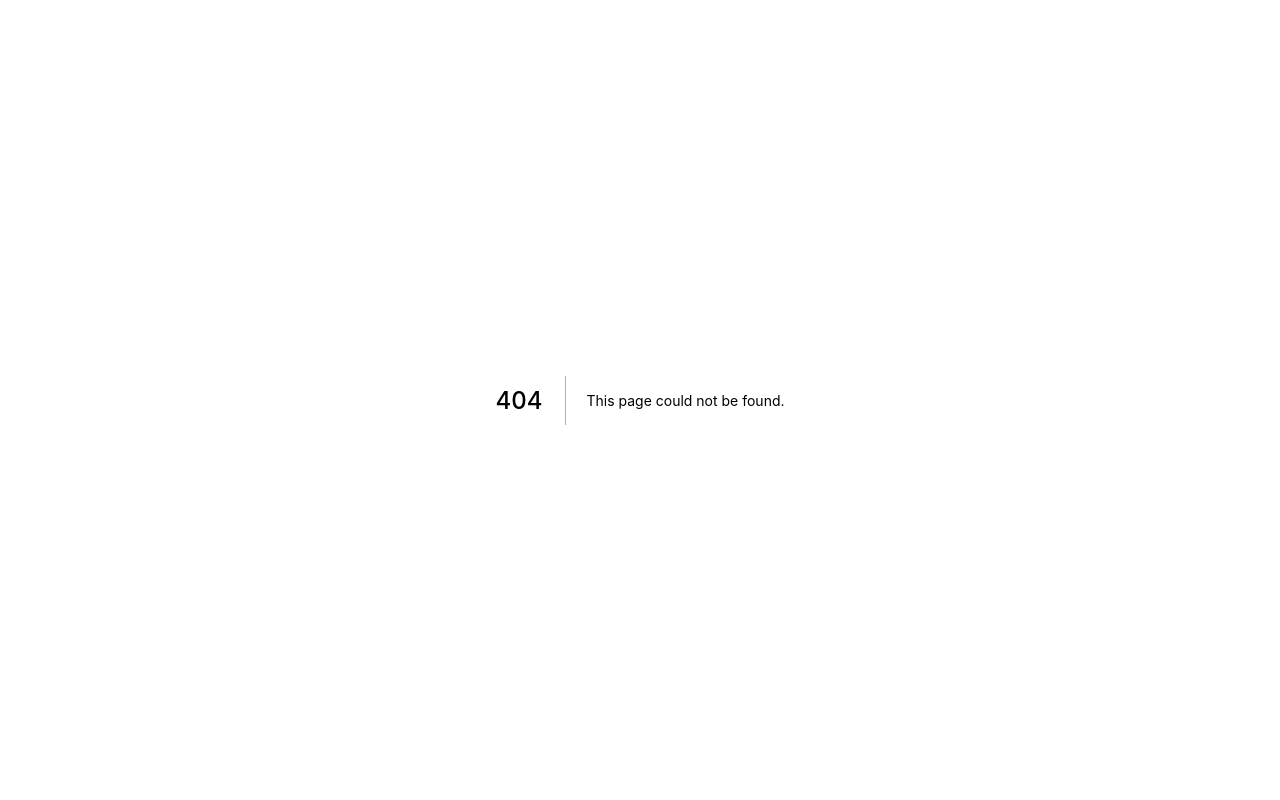
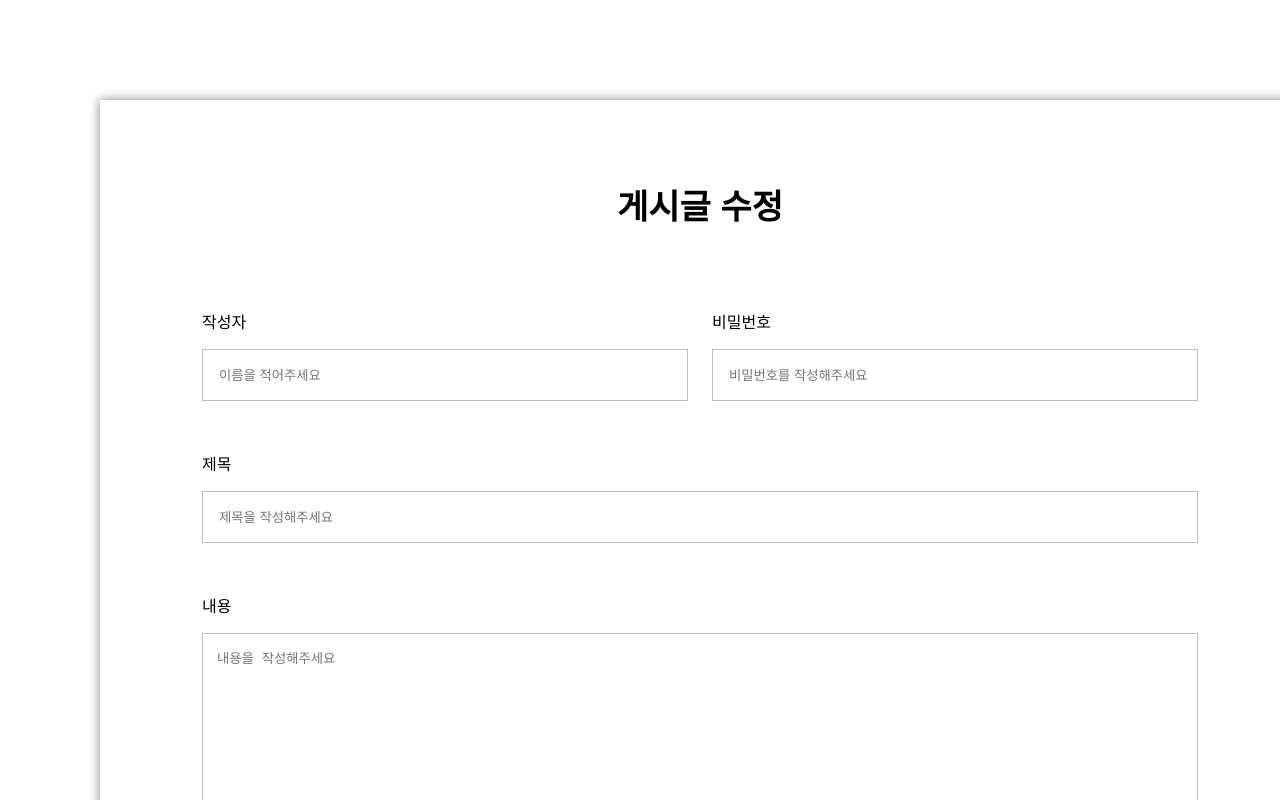
Before and after one commit to devgyuri/freeboard, a Next.js app: page /boards/1/edit in a window 1280 px wide. Before the commit this address had no page. Shown: the top 800 px of the page. Built offline with nearby package versions, Linux system fonts and the light colour scheme; no server answers.

Commit message:
creating edit page

```diff
--- /dev/null
+++ b/pages/boards/[boardId]/edit/index.js
@@ -0,0 +1,31 @@
+import { useRouter } from "next/router";
+import BoardWrite from "../../../../src/components/units/board/write/BoardWrite.container";
+import { gql, useQuery } from "@apollo/client";
+
+const FETCH_BOARD = gql`
+    query fetchBoard($boardId: ID!) {
+        fetchBoard(boardId: $boardId) {
+            _id
+            writer
+            title
+            contents
+        }
+    }
+`;
+
+export default function BoardEditPage() {
+    const router = useRouter();
+
+    const {data} = useQuery(FETCH_BOARD, {
+        variables: {
+            boardId: router.query.boardId
+        }
+    })
+
+    return(
+        <BoardWrite
+            isEdit={true}
+            data={data}
+        />
+    );
+};
--- a/src/components/units/board/detail/BoardDetail.container.js
+++ b/src/components/units/board/detail/BoardDetail.container.js
@@ -26,11 +26,16 @@ export default function BoardDetail() {
         router.push("/boards");
     };
 
+    const onClickMoveToBoardEdit = () => {
+        router.push(`/boards/${router.query.boardId}/edit`);
+    };
+
     return(
         <BoardDetailUI
             data={data}
             onClickMoveToBoardList={onClickMoveToBoardList}
             onClickDelete={onClickDelete}
+            onClickMoveToBoardEdit={onClickMoveToBoardEdit}
         />
     );
 };
--- a/src/components/units/board/detail/BoardDetail.presenter.js
+++ b/src/components/units/board/detail/BoardDetail.presenter.js
@@ -22,7 +22,7 @@ export default function BoardDetailUI(props) {
             </S.CardWrapper>
             <S.BottomWrapper>
                 <S.Button onClick={props.onClickMoveToBoardList}>목록으로</S.Button>
-                <S.Button>수정하기</S.Button>
+                <S.Button onClick={props.onClickMoveToBoardEdit}>수정하기</S.Button>
                 <S.Button id={props.data?.fetchBoard?._id} onClick={props.onClickDelete}>삭제하기</S.Button>
             </S.BottomWrapper>
         </S.Wrapper>
--- a/src/components/units/board/write/BoardWrite.container.js
+++ b/src/components/units/board/write/BoardWrite.container.js
@@ -2,9 +2,9 @@ import { useState } from "react";
 import { useMutation } from "@apollo/client";
 import { useRouter } from "next/router"
 import BoardWriteUI from "./BoardWrite.presenter";
-import { CREATE_BOARD } from "./BoardWrite.queries";
+import { CREATE_BOARD, UPDATE_BOARD } from "./BoardWrite.queries";
 
-export default function BoardWrite() {
+export default function BoardWrite(props) {
     const router = useRouter();
 
     const [writer, setWriter] = useState("");
@@ -20,6 +20,7 @@ export default function BoardWrite() {
     const [isActive, setIsActive] = useState(false);
 
     const [createBoard] = useMutation(CREATE_BOARD);
+    const [updateBoard] = useMutation(UPDATE_BOARD);
 
     const onChangeWriter = (event) => {
         setWriter(event.target.value);
@@ -106,6 +107,40 @@ export default function BoardWrite() {
         }
     };
 
+    const onClickUpdate = async () => {
+        if(!title && !contents) {
+            alert("수정한 내용이 없습니다")
+            return;
+        }
+        if(!password) {
+            alert("비밀번호를 입력해주세요")
+            return;
+        }
+
+        const updateBoardInput = {};
+        if(title) {
+            updateBoardInput.title = title;
+        }
+        if(contents) {
+            updateBoardInput.contents = contents;
+        }
+
+        if(writer && password && title && contents) {
+            try {
+                const result = await updateBoard({
+                    variables: {
+                        boardId: router.query.boardId,
+                        password,
+                        updateBoardInput
+                    }
+                });
+                router.push(`/boards/${result.data.updateBoard._id}`);
+            } catch(error) {
+                alert(error.message);
+            }
+        }
+    };
+
     return (
         <BoardWriteUI
             writerError={writerError}
@@ -117,7 +152,10 @@ export default function BoardWrite() {
             onChangeTitle={onChangeTitle}
             onChangeContents={onChangeContents}
             onClickSubmit={onClickSubmit}
+            onClickUpdate={onClickUpdate}
             isActive={isActive}
+            isEdit={props.isEdit}
+            data={props.data}
         />
     );
 };
--- a/src/components/units/board/write/BoardWrite.presenter.js
+++ b/src/components/units/board/write/BoardWrite.presenter.js
@@ -4,11 +4,17 @@ export default function BoardWriteUI(props) {
 
     return (
         <S.Wrapper>
-            <S.Title>게시글 등록</S.Title>
+            <S.Title>{props.isEdit? "게시글 수정" : "게시글 등록"}</S.Title>
             <S.WriterWrapper>
                 <S.InputWrapper>
                     <S.Label>작성자</S.Label>
-                    <S.Writer type="text" placeholder="이름을 적어주세요" onChange={props.onChangeWriter} />
+                    <S.Writer
+                        type="text"
+                        placeholder="이름을 적어주세요"
+                        onChange={props.onChangeWriter}
+                        defaultValue={props.data?.fetchBoard.writer}
+                        readOnly={props.data?.fetchBoard.writer}
+                    />
                     <S.Error>{props.writerError}</S.Error>
                 </S.InputWrapper>
                 <S.InputWrapper>
--- a/src/components/units/board/write/BoardWrite.queries.js
+++ b/src/components/units/board/write/BoardWrite.queries.js
@@ -3,7 +3,15 @@ import { gql } from "@apollo/client"
 export const CREATE_BOARD = gql`
     mutation createBoard($createBoardInput: CreateBoardInput!) {
         createBoard(createBoardInput: $createBoardInput) {
-        _id
+            _id
         }
     }
 `;
+
+export const UPDATE_BOARD = gql`
+    mutation updateBoard($updateBoardInput: UpdateBoardInput!, $password: String, $boardId: ID!) {
+        updateBoard(updateBoardInput: $updateBoardInput, password: $password, boardId: $boardId) {
+            _id
+        }
+    }
+`;
```
Lines whose indentation alone changed are shown as unchanged.
